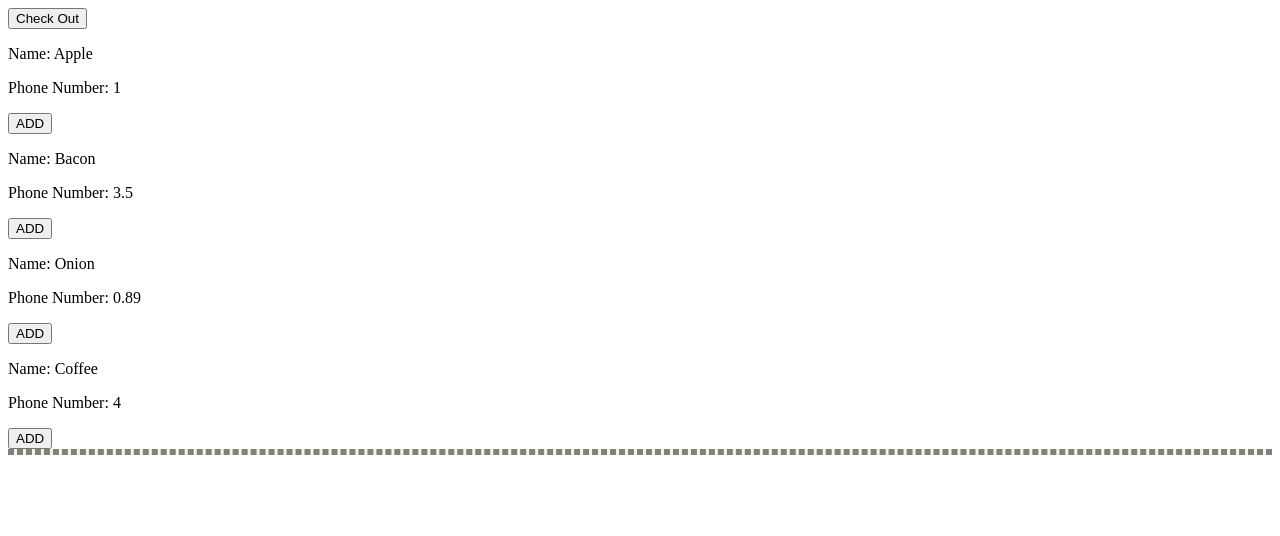
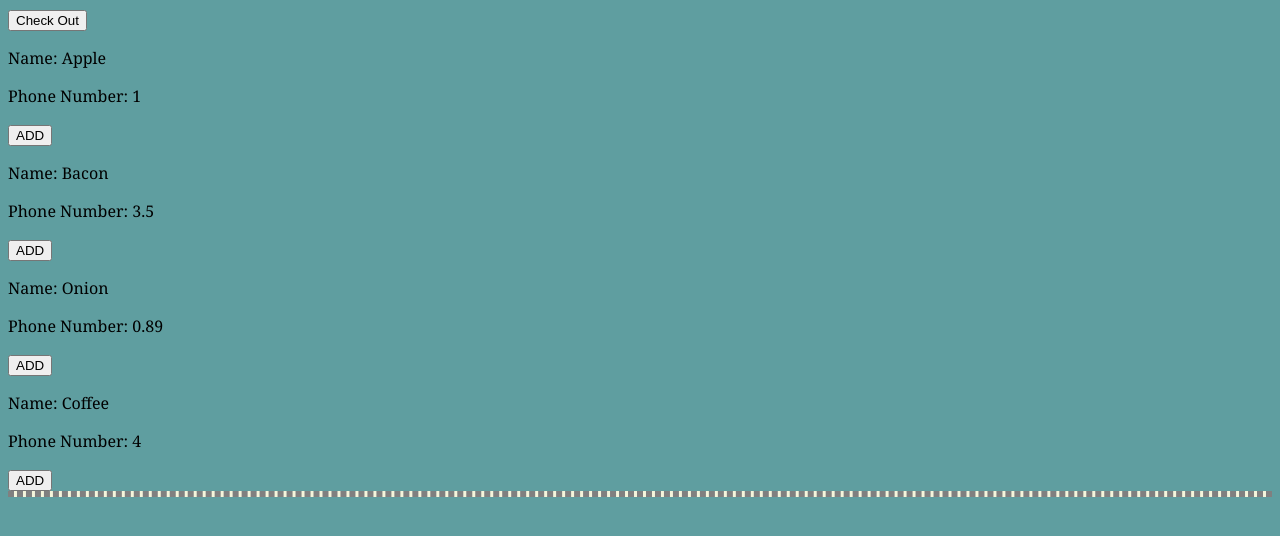
Before and after one commit to brockedp/Capstone3_ShoppingCart, a plain HTML site: page index.html in a window 1280 px wide. Drawn offline with Linux system fonts and the light colour scheme.

Commit message:
Changed fonts and background color

```diff
--- a/styles.css
+++ b/styles.css
@@ -2,9 +2,17 @@
     border: 3px dashed grey;
     color: black;
     background: beige;
+    text-decoration: underline;
+
 }
 .checkout-card{
     border: 2px dashed grey;
     color: black;
     background: rgb(192, 192, 185);
+    font-family: 'Times New Roman', Times, serif;
 }
+body{
+    background: cadetblue;
+    font-family: Cambria, Cochin, Georgia, Times, 'Times New Roman', serif;
+
+}
```
